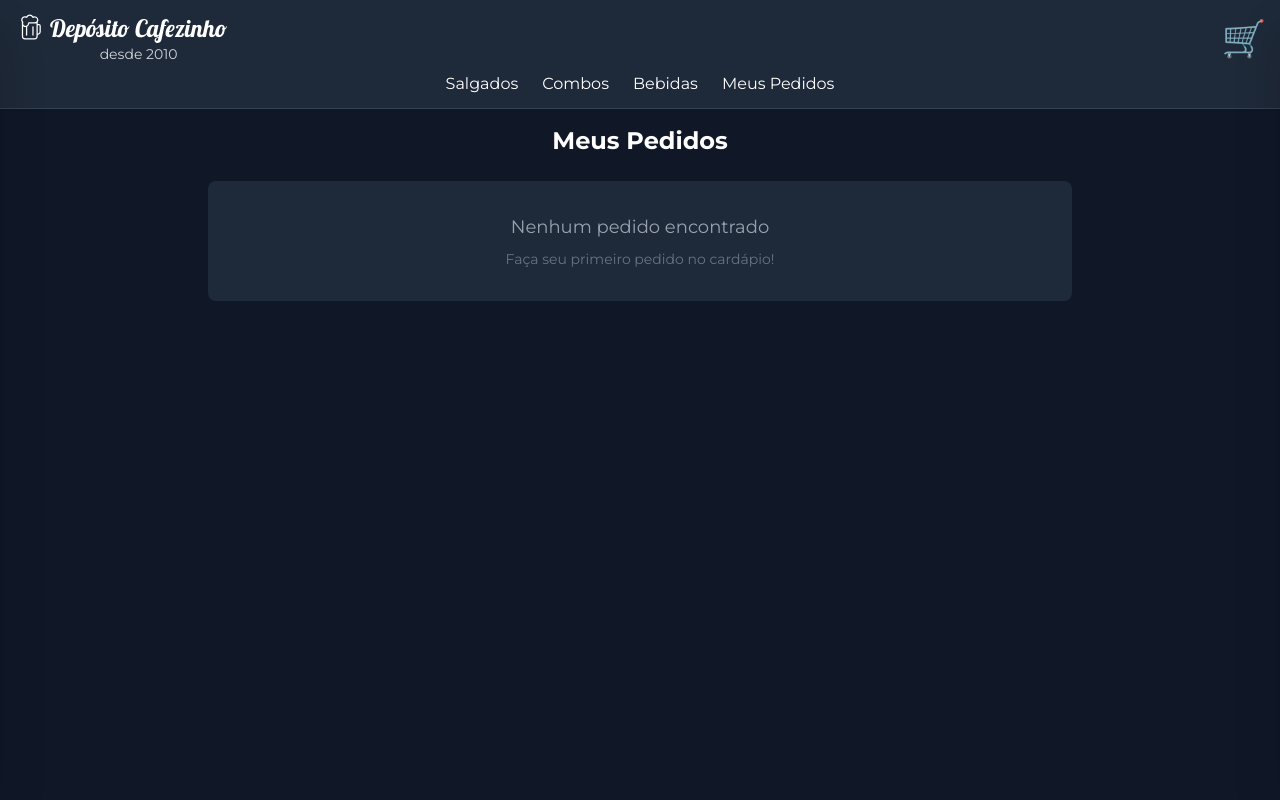
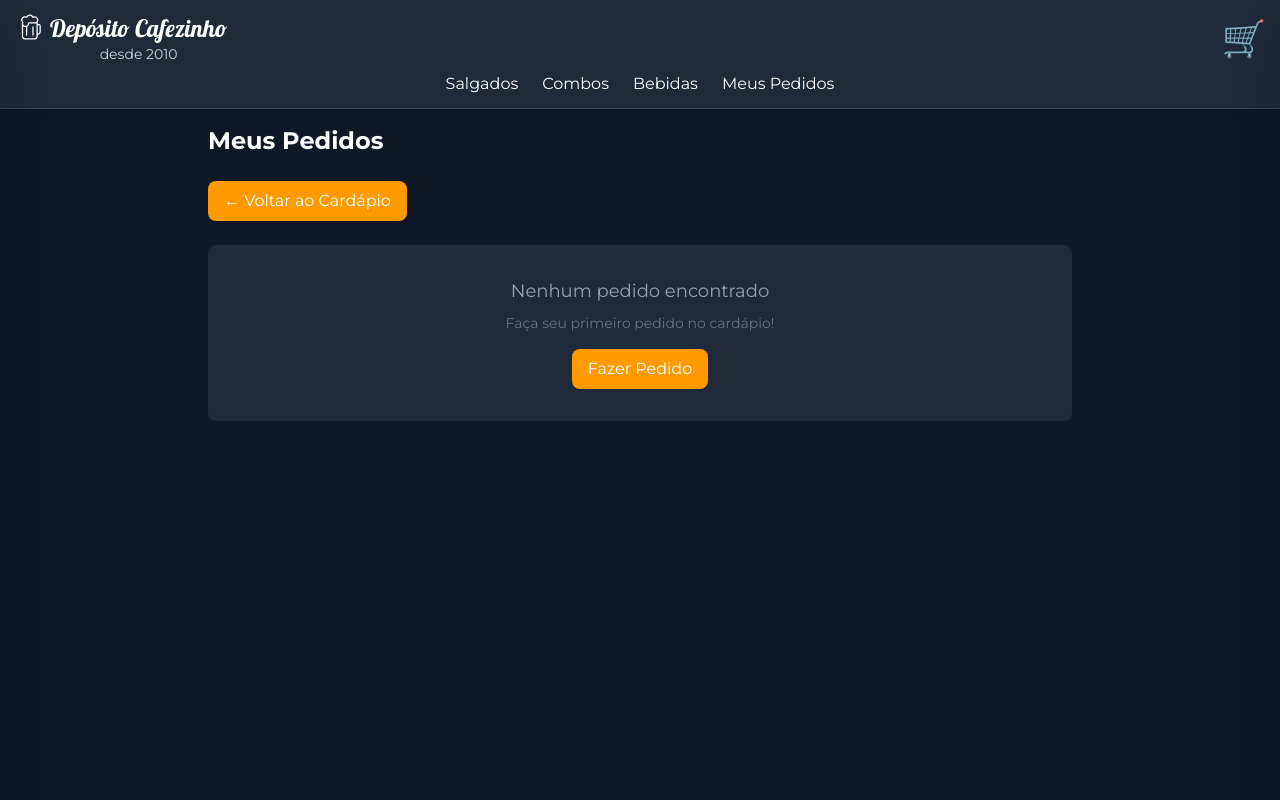
Before and after one commit to flavio16silva/deposito-cafezinho-react, a React (Vite) app: page /meusPedidos in a window 1280 px wide. Shown: the top 800 px of the page. Built offline with nearby package versions, Linux system fonts and the light colour scheme.

Commit message:
Meus Pedidos: Função Excluir pedidos

```diff
--- a/src/components/meusPedidos.jsx
+++ b/src/components/meusPedidos.jsx
@@ -1,6 +1,11 @@
+import { Link } from "react-router-dom"
+import { useState } from "react"
+
 const MeusPedidos = () => {
-  // Busca os pedidos salvos no localStorage
-  const pedidos = JSON.parse(localStorage.getItem("pedidos") || "[]")
+  // Busca os pedidos salvos
+  const [pedidos, setPedidos] = useState(() => {
+    return JSON.parse(localStorage.getItem("pedidos") || "[]")
+  })
 
   // Função para formatar a data
   const formatarData = (dataISO) => {
@@ -14,26 +19,67 @@ const MeusPedidos = () => {
     })
   }
 
+  // Função para excluir um pedido específico
+  const excluirPedido = (id) => {
+    const novosPedidos = pedidos.filter(pedido => pedido.id !== id)
+    setPedidos(novosPedidos)
+    localStorage.setItem("pedidos", JSON.stringify(novosPedidos))
+  }
+
+  // Função para excluir todos os pedidos
+  const excluirTodosPedidos = () => {
+    if (window.confirm("Tem certeza que deseja excluir TODOS os pedidos?")) {
+      setPedidos([])
+      localStorage.setItem("pedidos", JSON.stringify([]))
+    }
+  }
+
   return (
     <div className="min-h-screen bg-gray-900 pt-4">
       <div className="max-w-4xl mx-auto px-4 pb-8">
 
         {/* Título da página */}
-        <h1 className="text-2xl font-bold text-white text-center mb-6">
-          Meus Pedidos
-        </h1>
+        <div className="flex justify-between items-center mb-6">
+          <h1 className="text-2xl font-bold text-white">
+            Meus Pedidos
+          </h1>
+
+          {/* Botão excluir todos */}
+          {pedidos.length > 0 && (
+            <button
+              onClick={excluirTodosPedidos}
+              className="bg-red-600 text-white px-3 py-1 rounded-lg text-sm hover:bg-red-700 transition-colors flex items-center gap-1"
+            >
+              🗑️ Excluir Todos
+            </button>
+          )}
+        </div>
+
+        {/* Botão para voltar ao cardápio */}
+        <div className="mb-6">
+          <Link
+            to="/salgados"
+            className="inline-block bg-amber-500 text-white px-4 py-2 rounded-lg hover:bg-amber-600 transition-colors"
+          >
+            ← Voltar ao Cardápio
+          </Link>
+        </div>
 
         {/* Verifica se tem pedidos */}
         {pedidos.length === 0 ? (
-          // Mensagem quando não há pedidos
           <div className="bg-gray-800 rounded-lg p-8 text-center">
             <p className="text-gray-400 text-lg">Nenhum pedido encontrado</p>
             <p className="text-gray-500 text-sm mt-2">
               Faça seu primeiro pedido no cardápio!
             </p>
+            <Link
+              to="/salgados"
+              className="inline-block mt-4 bg-amber-500 text-white px-4 py-2 rounded-lg hover:bg-amber-600 transition-colors"
+            >
+              Fazer Pedido
+            </Link>
           </div>
         ) : (
-          // Lista de pedidos
           <div className="space-y-4">
             {pedidos.map((pedido) => (
               <div key={pedido.id} className="bg-gray-800 rounded-lg p-4">
@@ -48,10 +94,18 @@ const MeusPedidos = () => {
                       {formatarData(pedido.data)}
                     </p>
                   </div>
-                  <div className="text-right">
+                  <div className="flex items-center gap-3">
                     <span className="text-green-400 text-sm font-bold">
                       {pedido.status || "Entregue"}
                     </span>
+                    {/* Botão excluir este pedido */}
+                    <button
+                      onClick={() => excluirPedido(pedido.id)}
+                      className="text-red-400 text-xs hover:text-red-300 transition-colors"
+                      title="Excluir pedido"
+                    >
+                      🗑️
+                    </button>
                   </div>
                 </div>
 
@@ -79,7 +133,6 @@ const MeusPedidos = () => {
                     R$ {pedido.total.toFixed(2)}
                   </span>
                 </div>
-
               </div>
             ))}
           </div>
```
